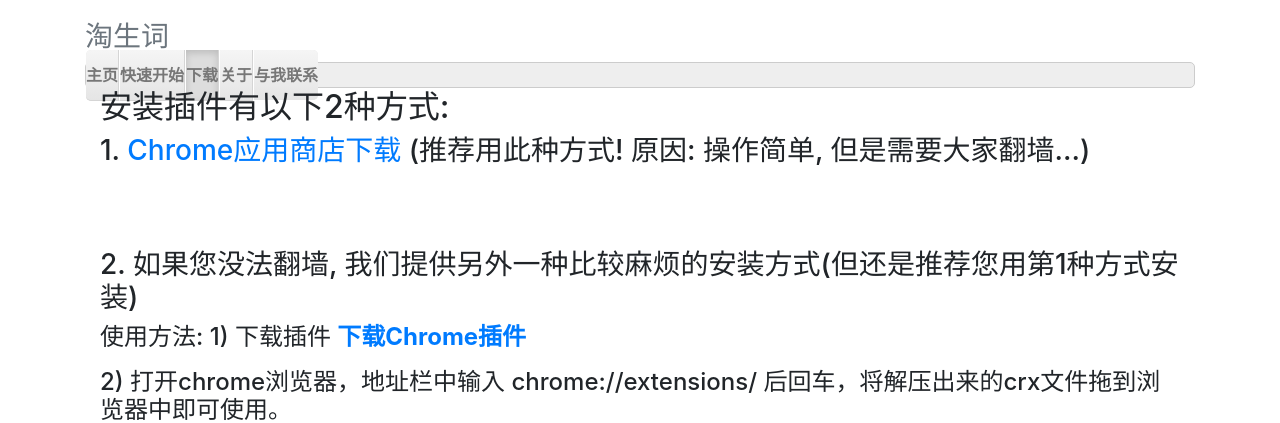
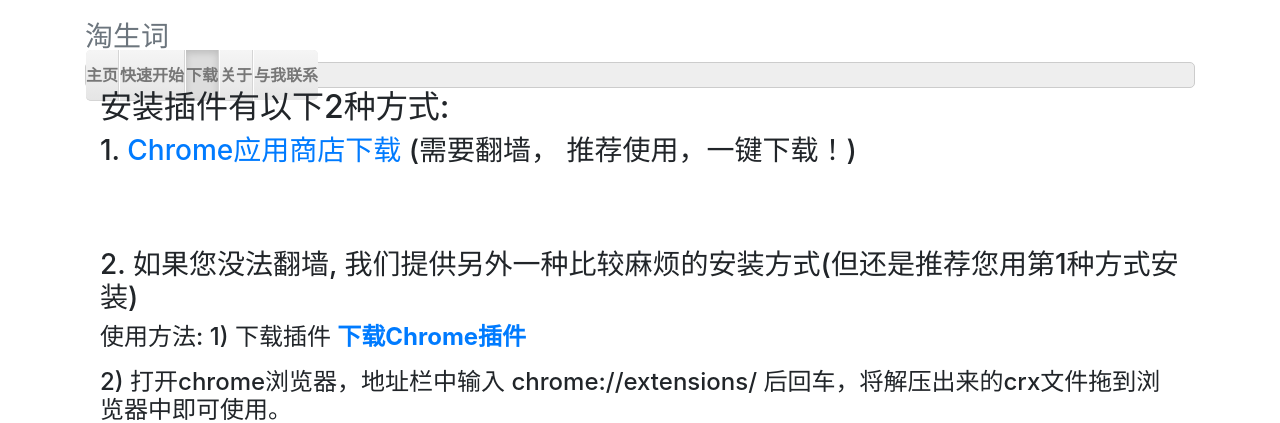
Before and after one commit to likangwei/baymax, a Django app: template wordRecall/templates/recall/download.html in a window 1280 px wide. Shown: the top 423 px of the page. Run offline with Django 3.2, Linux system fonts and the light colour scheme; the template is opened without the code that fills it, so the values that code supplies are empty; some libraries are stand-ins or nearby versions.

Commit message:
fix words

```diff
--- a/wordRecall/templates/recall/download.html
+++ b/wordRecall/templates/recall/download.html
@@ -9,7 +9,7 @@
 <h2>安装插件有以下2种方式:</h2>
 
     <h3>
-        1. <a href="https://chrome.google.com/webstore/detail/%E6%B7%98%E7%94%9F%E8%AF%8D/gmjfgdghbkcliocpjakipolibhbchcen">Chrome应用商店下载</a> (推荐用此种方式! 原因: 操作简单, 但是需要大家翻墙...)
+        1. <a href="https://chrome.google.com/webstore/detail/%E6%B7%98%E7%94%9F%E8%AF%8D/gmjfgdghbkcliocpjakipolibhbchcen">Chrome应用商店下载</a> (需要翻墙， 推荐使用，一键下载！)
     </h3>
     <br>
     <br>
```
